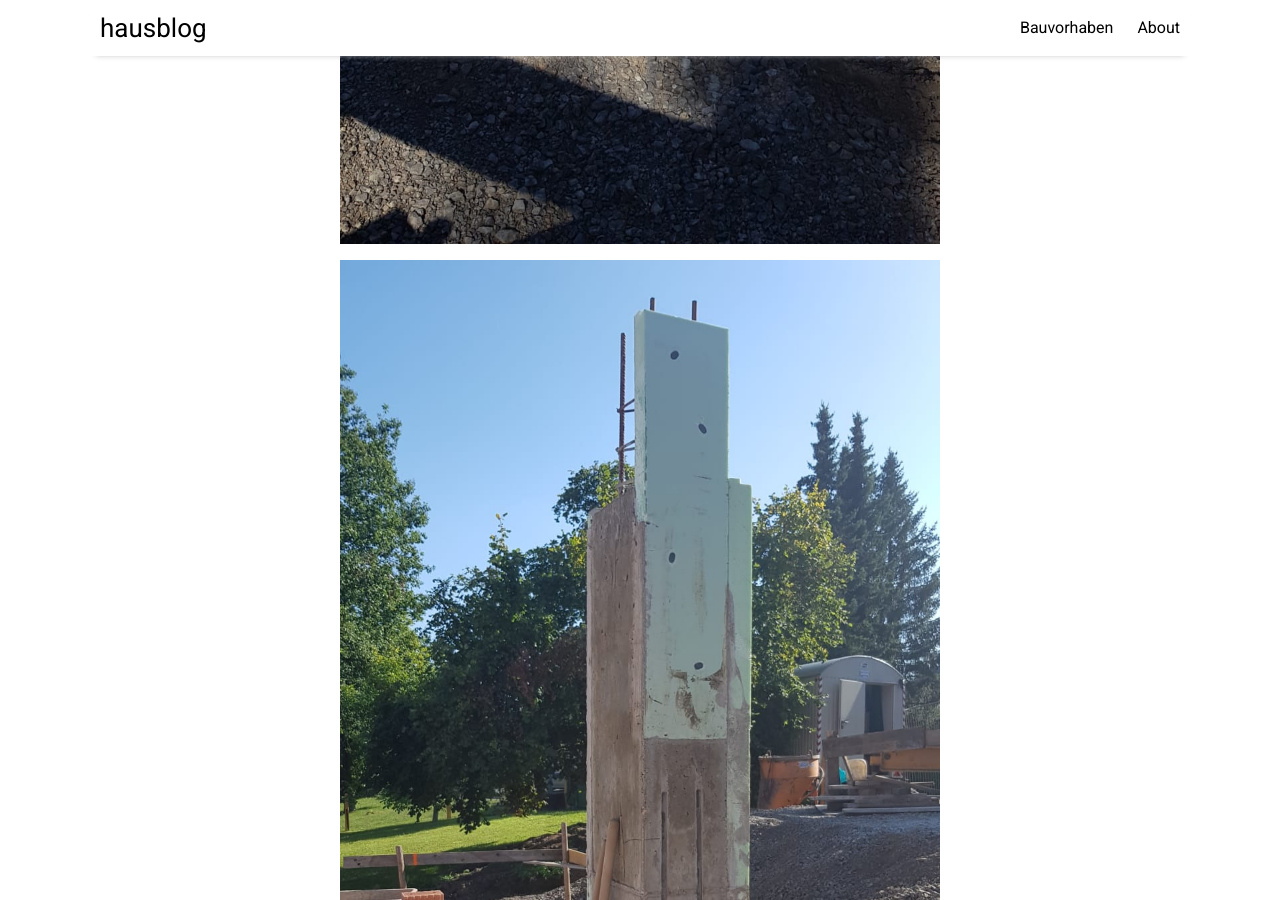
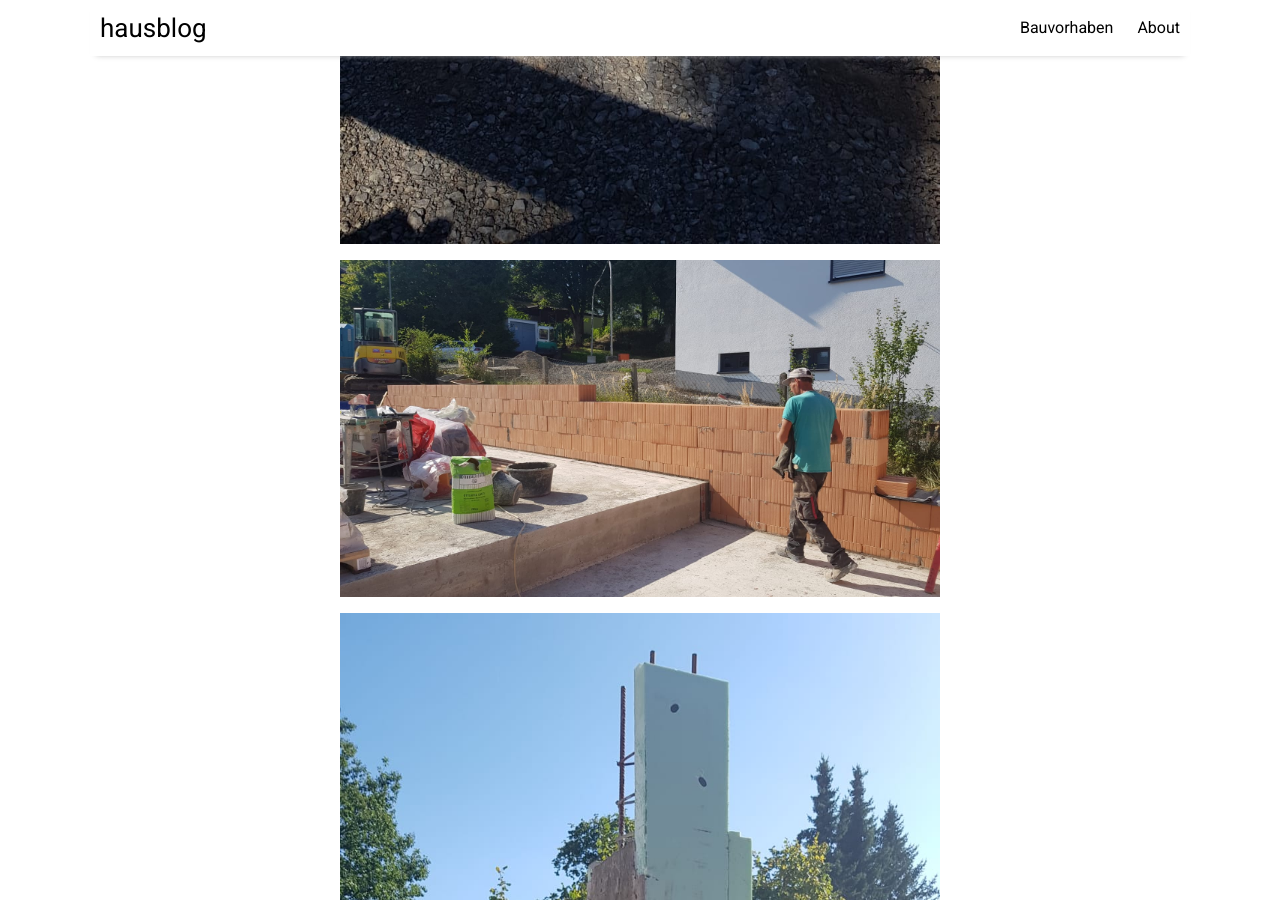
Before and after one commit to Hautaklyttn/hausblog, a Jekyll site: the page built from docs/_posts/2019-09-23-erdgeschoss.md, in a window 1280 px wide and 900 px high, scrolled down 2421 px. Built offline with Jekyll 4.4.1, drawn with Linux system fonts in a browser that asks for light colours; nearby versions of some CDN libraries.

Commit message:
day 23.08.2019 added

```diff
--- a/docs/_posts/2019-09-23-erdgeschoss.md
+++ b/docs/_posts/2019-09-23-erdgeschoss.md
@@ -13,6 +13,8 @@ image: erdgeschoss_front.jpg
 
 <a href="../assets/img/23_08_2019_(2).jpg" data-lightbox="EG" data-title="">![(02)](../assets/img/23_08_2019_(2).jpg)</a>
 
+<a href="../assets/img/23_08_2019_(6).jpg" data-lightbox="EG" data-title="">![(06)](../assets/img/23_08_2019_(6).jpg)</a>
+
 <a href="../assets/img/23_08_2019_(3).jpg" data-lightbox="EG" data-title="">![(03)](../assets/img/23_08_2019_(3).jpg)</a>
 
 <a href="../assets/img/23_08_2019_(4).jpg" data-lightbox="EG" data-title="">![(04)](../assets/img/23_08_2019_(4).jpg)</a>
```
Also changed, not shown: docs/assets/img/23_08_2019_(6).jpg (added).
